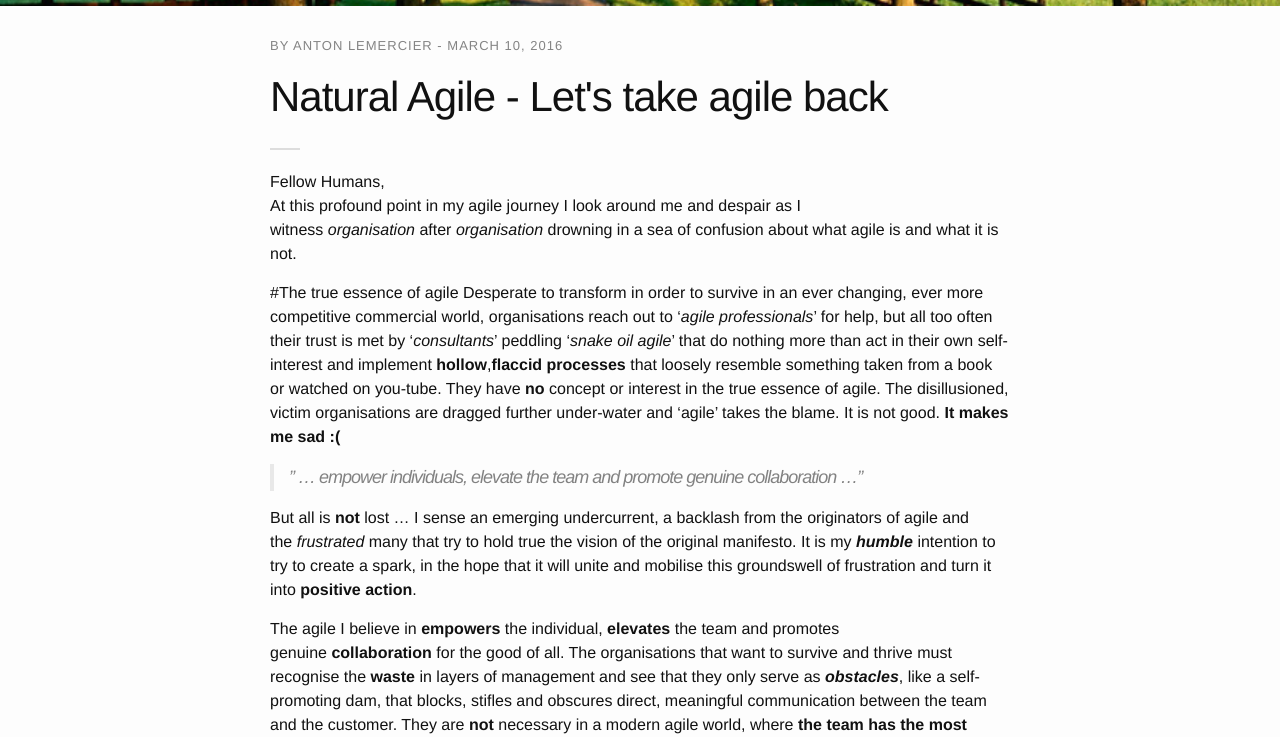
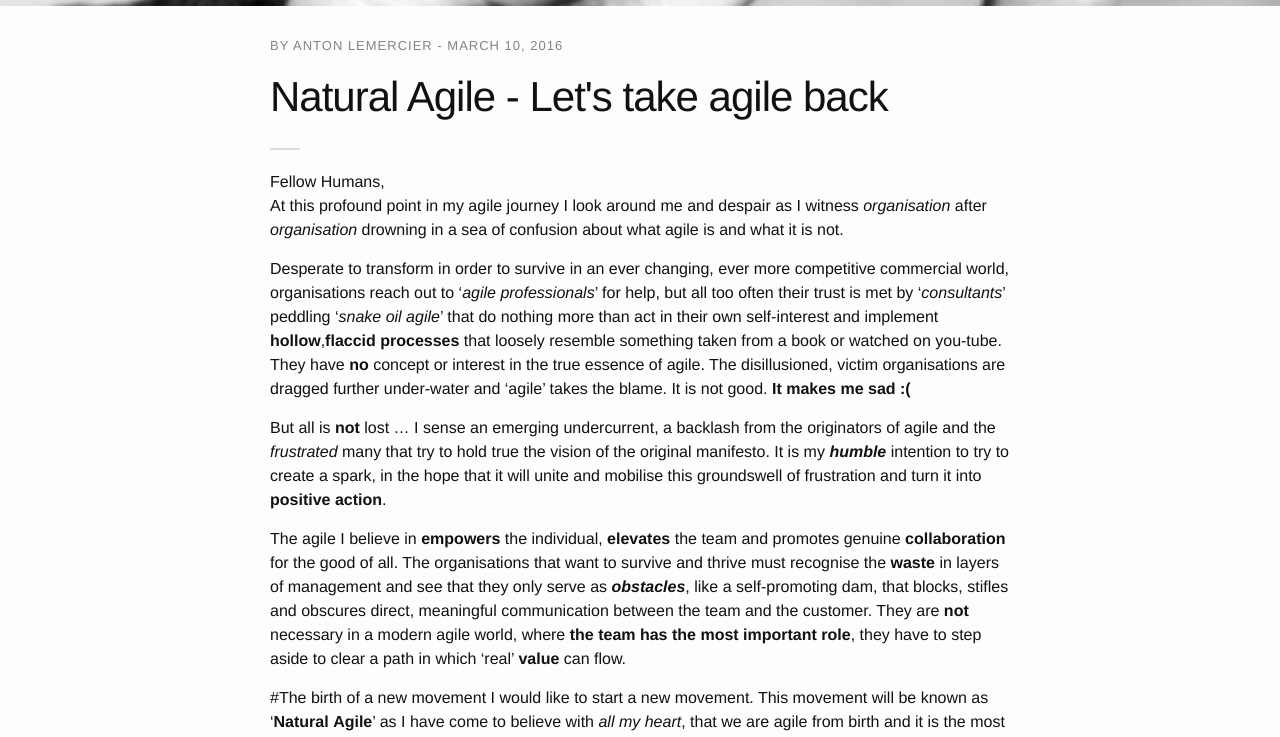
Before and after one commit to boyney123/peterborough.tech-community.co.uk, a Jekyll site: the page built from _posts/2016-03-10-natural-agile.markdown, in a window 1280 px wide and 1400 px high, scrolled down 456 px. Shown: the top 737 px of the window. Built offline with Jekyll 4.4.1, drawn with Linux system fonts in a browser that asks for light colours; nearby versions of some CDN libraries; comment, search, counter and statistics services are not loaded; some of the changed text lies outside the part shown.

Commit message:
DB - Make changed to antons post

```diff
--- a/_posts/2016-03-10-natural-agile.markdown
+++ b/_posts/2016-03-10-natural-agile.markdown
@@ -1,7 +1,7 @@
 ---
 layout: post
 title:  "Natural Agile - Let's take agile back"
-cover: /assets/covers/path.jpg
+cover: /assets/covers/holdinghand.jpg
 date:   2016-03-10 14:55:30 +0000
 categories: tech
 subtitle: Natural Agile
@@ -11,26 +11,23 @@
 ---
 
 Fellow Humans,
-At this profound point in my agile journey I look around me and despair as I witness _organisation_ after _organisation_ drowning in a sea of confusion about what agile is and what it is not.
+At this profound point in my agile journey I look around me and despair as I witness _organisation_ after _organisation_ drowning in a sea of confusion about what agile is and what it is not.
 
-#The true essence of agile
-Desperate to transform in order to survive in an ever changing, ever more competitive commercial world, organisations reach out to '_agile professionals_' for help, but all too often their trust is met by '_consultants_' peddling '_snake oil agile_' that do nothing more than act in their own self-interest and implement **hollow**,**flaccid** **processes** that loosely resemble something taken from a book or watched on you-tube. They have **no** concept or interest in the true essence of agile. The disillusioned, victim organisations are dragged further under-water and 'agile' takes the blame. It is not good. **It makes me sad :(**
+Desperate to transform in order to survive in an ever changing, ever more competitive commercial world, organisations reach out to '_agile professionals_' for help, but all too often their trust is met by '_consultants_' peddling '_snake oil agile_' that do nothing more than act in their own self-interest and implement **hollow**,**flaccid** **processes** that loosely resemble something taken from a book or watched on you-tube. They have **no** concept or interest in the true essence of agile. The disillusioned, victim organisations are dragged further under-water and 'agile' takes the blame. It is not good. **It makes me sad :(**
 
-> " ... empower individuals, elevate the team and promote genuine collaboration  ..."
+But all is **not** lost … I sense an emerging undercurrent, a backlash from the originators of agile and the _frustrated_ many that try to hold true the vision of the original manifesto. It is my **_humble_** intention to try to create a spark, in the hope that it will unite and mobilise this groundswell of frustration and turn it into **positive action**.
 
-But all is **not** lost … I sense an emerging undercurrent, a backlash from the originators of agile and the _frustrated_ many that try to hold true the vision of the original manifesto. It is my **_humble_ **intention to try to create a spark, in the hope that it will unite and mobilise this groundswell of frustration and turn it into **positive action**.
-
-The agile I believe in **empowers** the individual, **elevates** the team and promotes genuine **collaboration** for the good of all. The organisations that want to survive and thrive must recognise the **waste** in layers of management and see that they only serve as **_obstacles_**, like a self-promoting dam, that blocks, stifles and obscures direct, meaningful communication between the team and the customer. They are **not** necessary in a modern agile world, where **the team has the most important role**, they have to step aside to clear a path in which 'real' **value** can flow.
-
-<img src='https://wallpaperscraft.com/image/sky_blue_white_clouds_tenderness_4937_602x339.jpg' style='width:100%'/>
+The agile I believe in **empowers** the individual, **elevates** the team and promotes genuine **collaboration** for the good of all. The organisations that want to survive and thrive must recognise the **waste** in layers of management and see that they only serve as **_obstacles_**, like a self-promoting dam, that blocks, stifles and obscures direct, meaningful communication between the team and the customer. They are **not** necessary in a modern agile world, where **the team has the most important role**, they have to step aside to clear a path in which 'real' **value** can flow.
 
 #The birth of a new movement
-I would like to start a new movement. This movement will be known as '**Natural** **Agile**' as I have come to believe with _all my heart_, that we are agile from birth and it is the most natural part of our daily existence. **Natural** **Agile**, because I believe that we must align our approach to software development to take advantage of our **instinctive** and **innate** **abilities,** as we stand on the shoulders of the great thought leaders that gave birth to the original agile movement.
+I would like to start a new movement. This movement will be known as '**Natural** **Agile**' as I have come to believe with _all my heart_, that we are agile from birth and it is the most natural part of our daily existence. **Natural** **Agile**, because I believe that we must align our approach to software development to take advantage of our **instinctive** and **innate** **abilities,** as we stand on the shoulders of the great thought leaders that gave birth to the original agile movement.
 
-Creating a well-defined **schism** will clearly differentiate the movement, maintaining **clarity** in an already crowded and confusing space.
+Creating a well-defined **schism** will clearly differentiate the movement, maintaining **clarity** in an already crowded and confusing space.
 
-In the true **spirit** of agile I have no idea where this journey is going to go, but I have enough passion to take that first scary step, **even if I fail**.
+In the true **spirit** of agile I have no idea where this journey is going to go, but I have enough passion to take that first scary step, **even if I fail**.
 
 _At this moment, I feel as though I am lighting a candle in the dark and with a shaking hand raising it slowly to see if there is anyone else in the darkness with me, in the hope that we can join forces and unite behind this cause._
 
-I am reaching out to anyone that shares this view and **cares** enough to want to 'really' make a change, I ask you to **share this message around the world** so that **together** we can **take agile back!**
+I am reaching out to anyone that shares this view and **cares** enough to want to 'really' make a change, I ask you to **share this message around the world** so that **together** we can **take agile back!**
+
+Please visit [http://www.naturalagile.org](http://www.naturalagile.org) and leave me a comment I value your feedback :)
```
Also changed, not shown: assets/covers/holdinghand.jpg (added), 3 other files.
